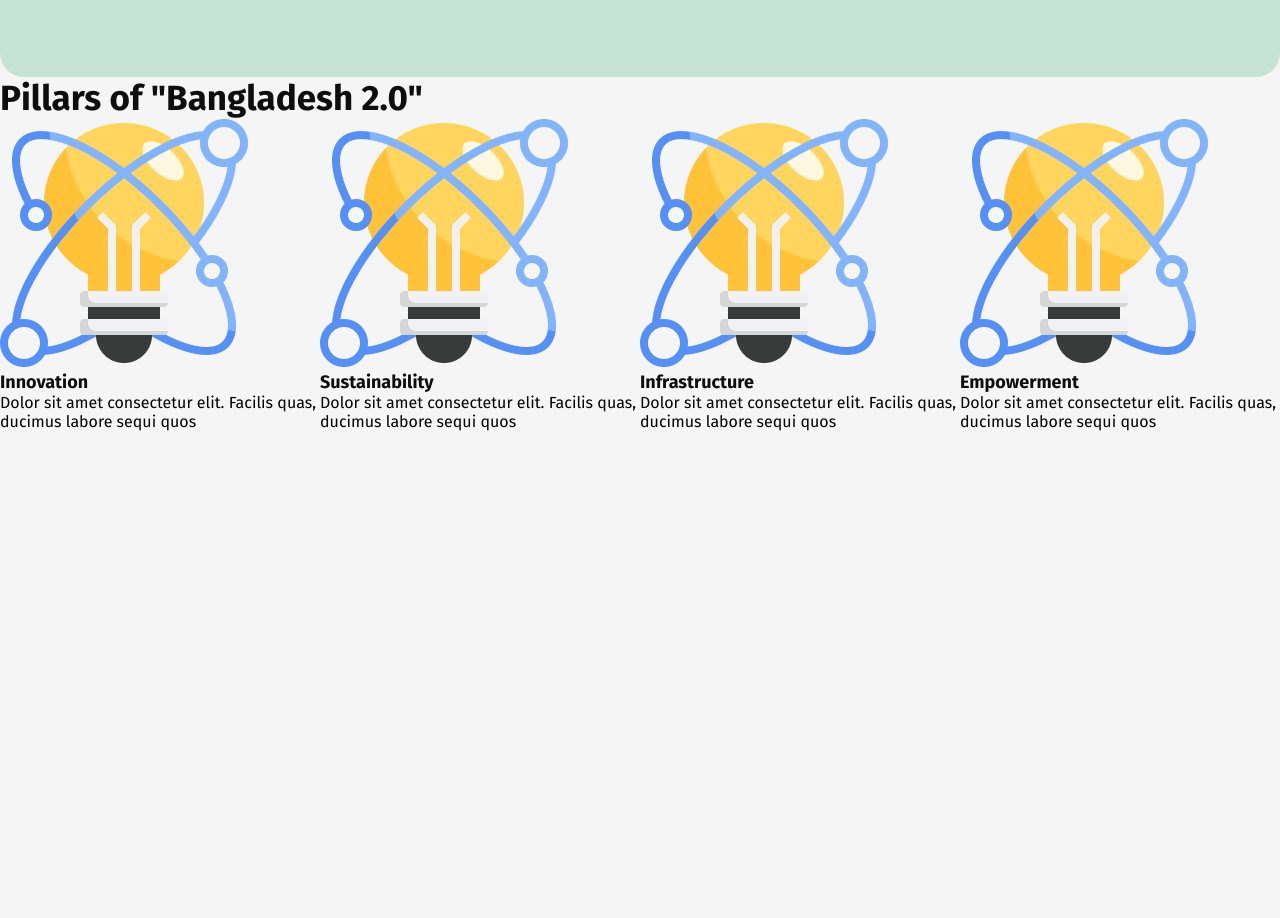
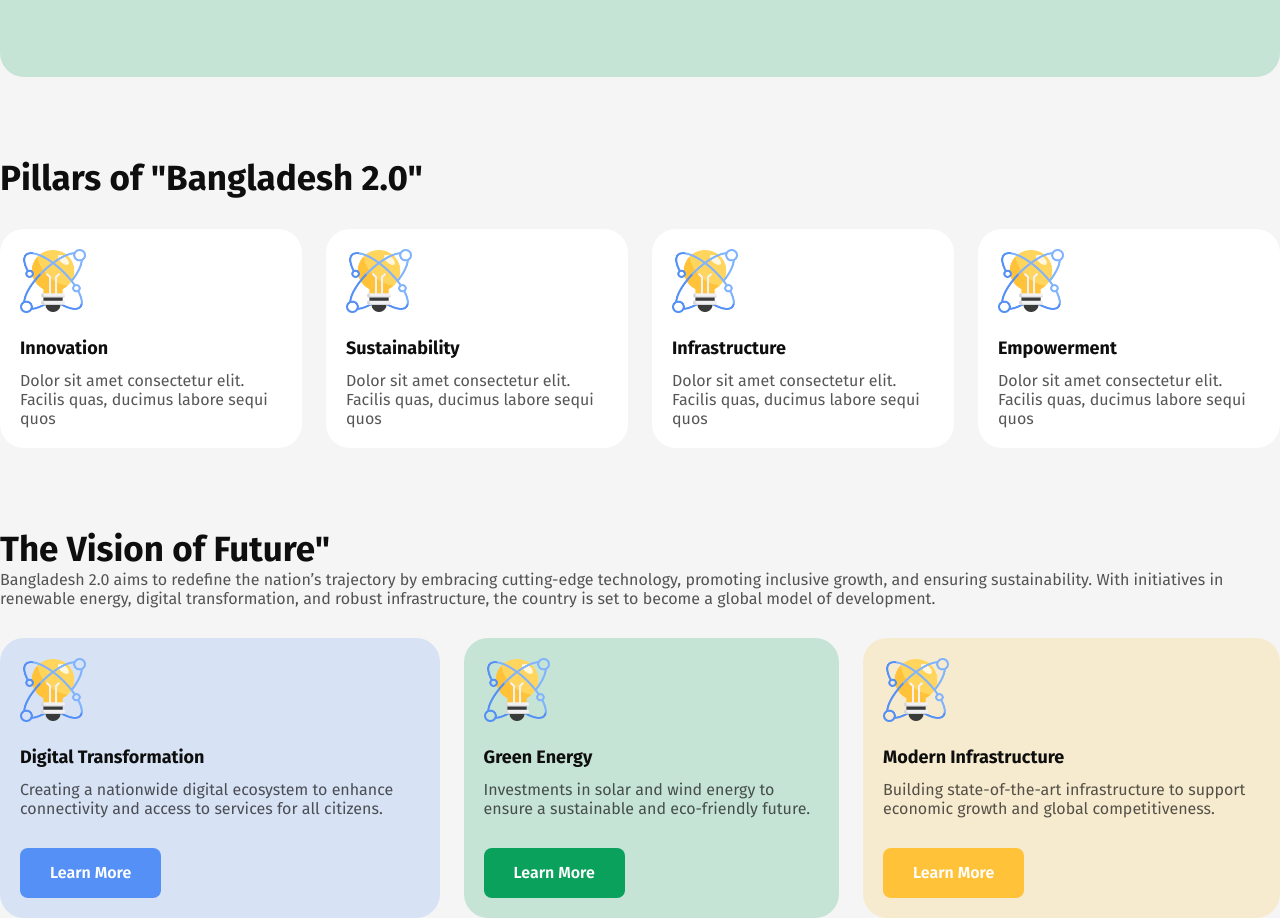
Before and after one commit to yousufkhan05/New-bangladesh, a plain HTML site: page index.html in a window 1280 px wide. Shown: the part 633-1551 px from the top of the page. Before the commit the page ends 1064 px from the top, so only its background shows below. Drawn offline with Linux system fonts and the light colour scheme.

Commit message:
pollars of Bangladesh and the vision fo future

```diff
--- a/index.html
+++ b/index.html
@@ -33,7 +33,7 @@
     <!-- Main section -->
     <main>
       <!-- Pillars of "Bangladesh 2.0" Section -->
-      <section>
+      <section class="pillars">
         <h2>Pillars of "Bangladesh 2.0"</h2>
 
         <div class="pillars-cards flex">
@@ -41,32 +41,74 @@
             <img src="./image/Group.png" alt="" />
             <h3>Innovation</h3>
             <p>
-              Dolor sit amet consectetur elit. Facilis quas, ducimus labore sequi quos
+              Dolor sit amet consectetur elit. Facilis quas, ducimus labore
+              sequi quos
             </p>
           </div>
           <div class="pillars-card">
             <img src="./image/Group.png" alt="" />
             <h3>Sustainability</h3>
             <p>
-              Dolor sit amet consectetur elit. Facilis quas, ducimus labore sequi quos
+              Dolor sit amet consectetur elit. Facilis quas, ducimus labore
+              sequi quos
             </p>
           </div>
           <div class="pillars-card">
             <img src="./image/Group.png" alt="" />
             <h3>Infrastructure</h3>
             <p>
-              Dolor sit amet consectetur elit. Facilis quas, ducimus labore sequi quos
+              Dolor sit amet consectetur elit. Facilis quas, ducimus labore
+              sequi quos
             </p>
           </div>
           <div class="pillars-card">
             <img src="./image/Group.png" alt="" />
             <h3>Empowerment</h3>
             <p>
-              Dolor sit amet consectetur elit. Facilis quas, ducimus labore sequi quos
+              Dolor sit amet consectetur elit. Facilis quas, ducimus labore
+              sequi quos
             </p>
           </div>
         </div>
       </section>
+
+    <!--The Vision of Future" -->
+      <section class="vision">
+        <h2>The Vision of Future"</h2>
+        <p class="text">
+          Bangladesh 2.0 aims to redefine the nation’s trajectory by embracing cutting-edge technology, promoting inclusive growth, and ensuring sustainability. With initiatives in renewable energy, digital transformation, and robust infrastructure, the country is set to become a global model of development.
+        </p>
+
+        <div class="vision-cards flex">
+          <div style="background-color:rgba(84, 144, 245, 0.19);" class="vision-card">
+            <img src="./image/Group.png" alt="" />
+            <h3>Digital Transformation</h3>
+            <p>
+              Creating a nationwide digital ecosystem to enhance connectivity and access to services for all citizens.
+            </p>
+            <button style="background-color:#5490F5;" class="btn ">Learn More</button>
+          </div>
+          <div style="background-color:#C6E4D6;" class="vision-card">
+            <img src="./image/Group.png" alt="" />
+            <h3>Green Energy</h3>
+            <p>
+              Investments in solar and wind energy to ensure a sustainable and eco-friendly future.
+            </p>
+            <button style="background-color:#09A15C;" class="btn ">Learn More</button>
+          </div>
+          <div style="background-color:#F7EBCF;" class="vision-card">
+            <img src="./image/Group.png" alt="" />
+            <h3>Modern Infrastructure</h3>
+            <p>
+              Building state-of-the-art infrastructure to support economic growth and global competitiveness.
+            </p>
+            <button style="background-color:#FFC239;" class="btn ">Learn More</button>
+          </div>
+          </div>
+        </div>
+      </section>
+
+
     </main>
   </body>
 </html>
--- a/style.css
+++ b/style.css
@@ -56,6 +56,12 @@ h4 {
   color: #0e0e0e;
 }
 
+p{
+  font-size: 16px;
+  font-weight: 400;
+  color: rgba(14, 14, 14, 0.7);
+}
+
 nav{
    margin-top: 20px;
    margin-bottom: 20px;
@@ -96,3 +102,60 @@ color: white;
 width: 100%;
 height: auto;
 }
+
+/* Pollars of Bangladesh 2.0 */
+.pillars{
+  margin-top: 80px;
+}
+
+.pillars-cards{
+  margin-top: 30px;
+  gap: 24px;
+}
+
+.pillars-cards img{
+  height: 64px;
+  width: 66px;
+}
+
+.pillars-cards h3{
+  margin-top: 20px;
+  margin-bottom: 12px;
+}
+
+.pillars-card{
+  padding: 20px;
+  border-radius: 24px;
+  background-color: #ffffff;
+
+}
+
+/* The vision of future */
+.vision{
+  margin-top: 80px;
+}
+
+.vision-cards{
+  margin-top: 30px;
+  gap: 24px;
+}
+
+.vision-cards img{
+  height: 64px;
+  width: 66px;
+}
+
+.vision-cards h3{
+  margin-top: 20px;
+  margin-bottom: 12px;
+}
+
+.vision-card{
+  padding: 20px;
+  border-radius: 24px;
+  background-color: #ffffff;
+}
+
+.vision button{
+  margin-top: 30px;
+}
```
